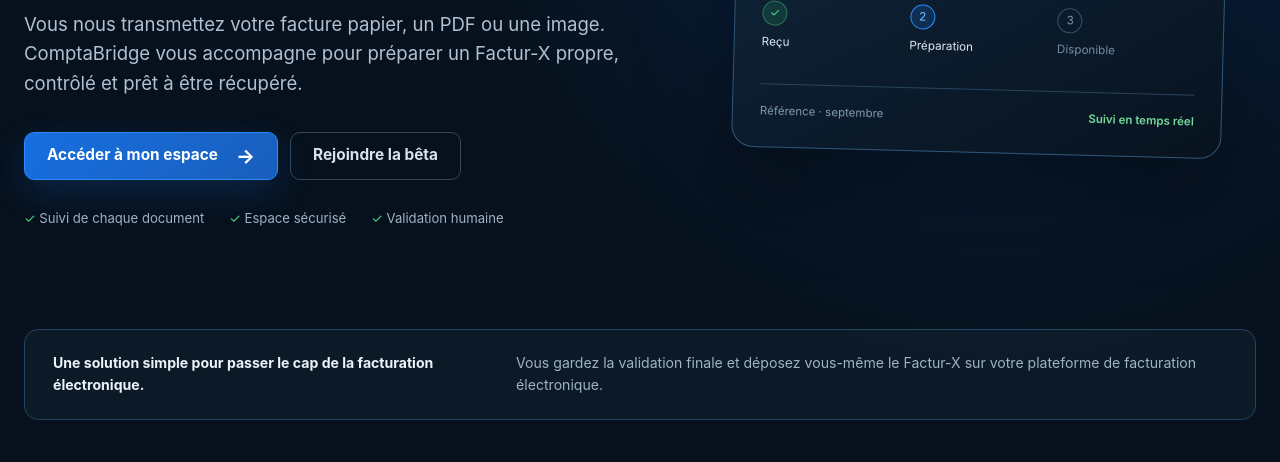
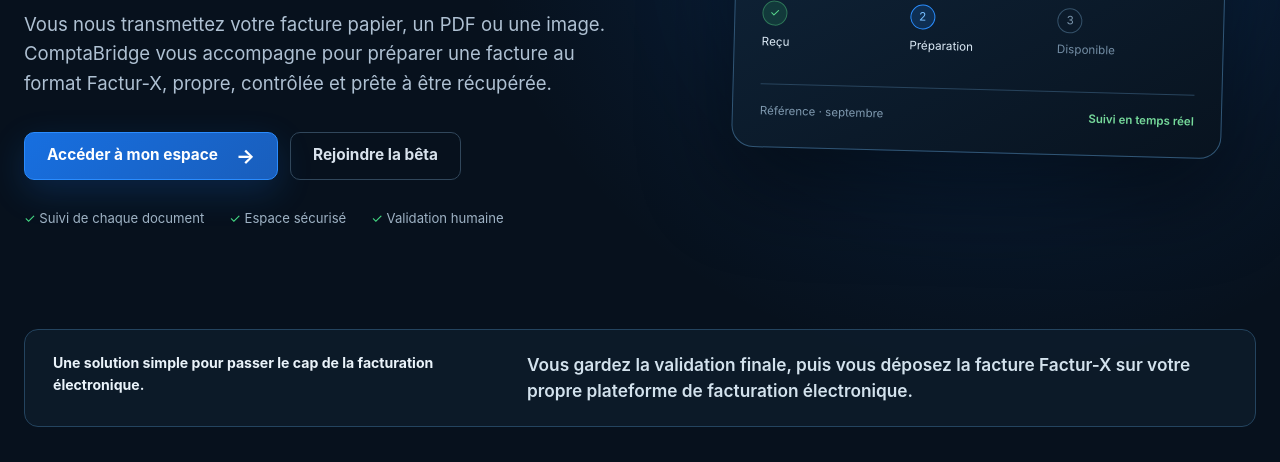
Before and after one commit to Kieran-co/CamptaBridgeweb, a plain HTML site: page index.html in a window 1280 px wide. Shown: the part 490-952 px from the top of the page. Drawn offline with Linux system fonts and the light colour scheme.

Commit message:
Corriger les accords Factur-X et agrandir la consigne

```diff
--- a/index.html
+++ b/index.html
@@ -18,15 +18,15 @@
   </header>
   <main>
     <section class="home-hero" id="accueil">
-      <div class="home-hero-copy"><span class="eyebrow"><span></span> Facturation électronique · bêta ouverte</span><h1>Vos factures prêtes pour le numérique.</h1><p class="home-lead">Vous nous transmettez votre facture papier, un PDF ou une image. ComptaBridge vous accompagne pour préparer un Factur-X propre, contrôlé et prêt à être récupéré.</p><div class="home-actions"><a class="button" href="compte.html">Accéder à mon espace <span aria-hidden="true">→</span></a><a class="button button-ghost" href="https://docs.google.com/forms/d/e/1FAIpQLScoOQ4Pph4gNU74KuM1IcTjTk-_RCNGPVYfymrvxnZJORHhJg/viewform?usp=publish-editor" target="_blank" rel="noopener">Rejoindre la bêta</a></div><div class="home-trust-line"><span>✓ Suivi de chaque document</span><span>✓ Espace sécurisé</span><span>✓ Validation humaine</span></div></div>
+      <div class="home-hero-copy"><span class="eyebrow"><span></span> Facturation électronique · bêta ouverte</span><h1>Vos factures prêtes pour le numérique.</h1><p class="home-lead">Vous nous transmettez votre facture papier, un PDF ou une image. ComptaBridge vous accompagne pour préparer une facture au format Factur-X, propre, contrôlée et prête à être récupérée.</p><div class="home-actions"><a class="button" href="compte.html">Accéder à mon espace <span aria-hidden="true">→</span></a><a class="button button-ghost" href="https://docs.google.com/forms/d/e/1FAIpQLScoOQ4Pph4gNU74KuM1IcTjTk-_RCNGPVYfymrvxnZJORHhJg/viewform?usp=publish-editor" target="_blank" rel="noopener">Rejoindre la bêta</a></div><div class="home-trust-line"><span>✓ Suivi de chaque document</span><span>✓ Espace sécurisé</span><span>✓ Validation humaine</span></div></div>
       <div class="home-hero-visual" aria-label="Aperçu du suivi des factures"><div class="hero-glow"></div><div class="invoice-preview-card"><div class="invoice-preview-top"><span class="preview-dot"></span><span>ESPACE FACTURES</span><span class="preview-pill">Sécurisé</span></div><div class="invoice-preview-heading"><div><small>DOCUMENT EN COURS</small><strong>Facture fournisseur</strong><span>facture-septembre.pdf</span></div><b>F-X</b></div><div class="preview-progress"><span></span></div><div class="preview-steps"><div class="done"><i>✓</i><span>Reçu</span></div><div class="active"><i>2</i><span>Préparation</span></div><div><i>3</i><span>Disponible</span></div></div><div class="preview-footer"><span>Référence · septembre</span><strong>Suivi en temps réel</strong></div></div></div>
     </section>
-    <section class="home-proof" aria-label="Positionnement"><strong>Une solution simple pour passer le cap de la facturation électronique.</strong><span>Vous gardez la validation finale et déposez vous-même le Factur-X sur votre plateforme de facturation électronique.</span></section>
+    <section class="home-proof" aria-label="Positionnement"><strong>Une solution simple pour passer le cap de la facturation électronique.</strong><span>Vous gardez la validation finale, puis vous déposez la facture Factur-X sur votre propre plateforme de facturation électronique.</span></section>
     <section class="home-section" id="service"><div class="home-section-heading"><span class="eyebrow">Le service</span><h2>Un accompagnement clair, du document reçu à la facture prête.</h2><p>ComptaBridge centralise les échanges avec vos clients et vous permet de traiter les factures sans perdre le fil.</p></div><div class="home-feature-grid"><article class="home-feature-card featured"><span class="feature-icon">01</span><h3>Réceptionner</h3><p>Le client dépose son document dans son espace. Vous le retrouvez dans votre file de traitement.</p><span class="feature-link">Document reçu <b>→</b></span></article><article class="home-feature-card"><span class="feature-icon">02</span><h3>Préparer</h3><p>Vous complétez les informations nécessaires et générez le Factur-X correspondant.</p><span class="feature-link">Préparation suivie <b>→</b></span></article><article class="home-feature-card"><span class="feature-icon">03</span><h3>Transmettre</h3><p>Le fichier final est remis au client dans son espace sécurisé, prêt à être récupéré.</p><span class="feature-link">Disponible pour le client <b>→</b></span></article></div></section>
     <section class="home-section home-workflow" id="parcours"><div class="workflow-copy"><span class="eyebrow">Un parcours visible</span><h2>Tout le monde sait où en est la facture.</h2><p>Les statuts se mettent à jour au fil des actions : réception, traitement, disponibilité puis récupération par le client.</p><a class="text-button" href="compte.html">Voir l’espace client →</a></div><div class="workflow-list"><div><span class="workflow-number received">1</span><div><strong>Reçu</strong><small>Le document est arrivé dans la file.</small></div><b>✓</b></div><div><span class="workflow-number processing">2</span><div><strong>En cours</strong><small>La préparation de la facture a commencé.</small></div><b>•</b></div><div><span class="workflow-number ready">3</span><div><strong>Disponible</strong><small>Le Factur-X a été déposé dans l’espace.</small></div><b>•</b></div><div><span class="workflow-number completed">4</span><div><strong>Terminé</strong><small>Le client a récupéré son document.</small></div><b>•</b></div></div></section>
     <section class="home-section" id="public"><div class="home-section-heading"><span class="eyebrow">Pour qui ?</span><h2>Un espace adapté à chaque rôle.</h2></div><div class="home-audience-grid"><article><span class="audience-label">Pour vos clients</span><h3>Déposer sans se perdre.</h3><p>Un espace simple pour transmettre une facture et récupérer le Factur-X une fois prêt.</p><a href="compte.html">Découvrir l’espace client →</a></article><article><span class="audience-label">Pour vous</span><h3>Piloter le traitement.</h3><p>Une vue d’ensemble sur les documents reçus, les dossiers en cours et les fichiers disponibles.</p><a href="administration.html">Voir l’espace administration →</a></article><article><span class="audience-label">Pour les cabinets</span><h3>Récupérer les documents autorisés.</h3><p>Un espace partenaire pour accéder uniquement aux Factur-X des entreprises attribuées.</p><a href="comptable.html">Voir l’espace comptable →</a></article></div></section>
     <section class="home-beta"><div><span class="eyebrow">Programme bêta</span><h2>Commencez avec vos premiers dossiers.</h2><p>Nous ouvrons progressivement le service à des entreprises et cabinets volontaires. Vos retours servent directement à améliorer le parcours.</p></div><div class="home-beta-actions"><a class="button" href="https://docs.google.com/forms/d/e/1FAIpQLScoOQ4Pph4gNU74KuM1IcTjTk-_RCNGPVYfymrvxnZJORHhJg/viewform?usp=publish-editor" target="_blank" rel="noopener">Demander un accès bêta</a><a class="button button-ghost" href="mailto:contact@comptabridge.fr?subject=ComptaBridge%20-%20facturation%20%C3%A9lectronique">Nous contacter</a></div></section>
-    <section class="home-final-cta"><div><span class="eyebrow"><span></span> ComptaBridge</span><h2>Une facture à préparer ?</h2><p>Créez votre espace et gardez une vue claire sur chaque étape.</p><small>Après récupération du Factur-X, vous devez le déposer vous-même sur votre plateforme de facturation électronique.</small></div><a class="button" href="compte.html">Ouvrir mon espace <span aria-hidden="true">→</span></a></section>
+    <section class="home-final-cta"><div><span class="eyebrow"><span></span> ComptaBridge</span><h2>Une facture à préparer ?</h2><p>Créez votre espace et gardez une vue claire sur chaque étape.</p><small>Après récupération, vous déposez la facture Factur-X sur votre propre plateforme de facturation électronique.</small></div><a class="button" href="compte.html">Ouvrir mon espace <span aria-hidden="true">→</span></a></section>
   </main>
   <footer class="home-footer"><img src="assets/comptabridge-logo.png" alt="ComptaBridge"><p>ComptaBridge — préparation et suivi des factures électroniques.</p><div><a href="legal/mentions-legales.html">Mentions légales</a><a href="legal/confidentialite.html">Confidentialité</a><a href="legal/cgv.html">CGV</a></div></footer>
 </body>
--- a/styles.css
+++ b/styles.css
@@ -568,13 +568,13 @@
 .preview-progress { height: 7px; margin: 34px 0 22px; overflow: hidden; border-radius: 10px; background: #1a3146; }.preview-progress span { display: block; width: 67%; height: 100%; border-radius: inherit; background: linear-gradient(90deg,#217fe8,#35d279); }
 .preview-steps { display: grid; grid-template-columns: repeat(3,1fr); gap: 9px; }.preview-steps div { display: grid; gap: 7px; color: #738da4; font-size: .73rem; }.preview-steps i { display: grid; place-items: center; width: 25px; height: 25px; border: 1px solid #35526a; border-radius: 50%; color: #7893aa; font-style: normal; }.preview-steps .done, .preview-steps .active { color: #dceaf6; }.preview-steps .done i { border-color: #2e7658; background: rgba(49,208,111,.15); color: #5bdd90; }.preview-steps .active i { border-color: #2b8eff; background: rgba(25,118,233,.2); color: #78bfff; }
 .preview-footer { display: flex; justify-content: space-between; gap: 12px; margin-top: 32px; padding-top: 17px; border-top: 1px solid #28445d; color: #7f99af; font-size: .72rem; }.preview-footer strong { color: #76d99b; font-weight: 600; }
-.home-proof { width: min(calc(100% - 48px), 1240px); margin: 0 auto; padding: 22px 28px; display: flex; justify-content: space-between; gap: 25px; border: 1px solid #24445f; border-radius: 14px; background: rgba(13,29,44,.78); color: #9eb2c5; font-size: .88rem; }.home-proof strong { color: #eaf3fa; }
+.home-proof { width: min(calc(100% - 48px), 1240px); margin: 0 auto; padding: 22px 28px; display: flex; justify-content: space-between; gap: 25px; border: 1px solid #24445f; border-radius: 14px; background: rgba(13,29,44,.78); color: #9eb2c5; font-size: .88rem; }.home-proof strong { color: #eaf3fa; }.home-proof span { max-width: 700px; color: #d3e2ed; font-size: 1.08rem; font-weight: 600; line-height: 1.5; }
 .home-section { width: min(calc(100% - 48px), 1120px); margin: auto; padding: 116px 0; }.home-section-heading { max-width: 700px; margin-bottom: 42px; }.home-section-heading h2, .workflow-copy h2, .home-beta h2, .home-final-cta h2 { margin: 14px 0 14px; font-size: clamp(2.35rem, 4.7vw, 4.25rem); line-height: 1.02; letter-spacing: -.055em; }.home-section-heading p, .workflow-copy p { color: #94aabd; font-size: 1.05rem; }
 .home-feature-grid { display: grid; grid-template-columns: repeat(3,1fr); gap: 15px; }.home-feature-card { min-height: 300px; display: flex; flex-direction: column; padding: 28px; border: 1px solid #213b52; border-radius: 17px; background: linear-gradient(145deg,rgba(15,34,53,.92),rgba(8,20,32,.98)); }.home-feature-card.featured { border-color: #2465a3; box-shadow: inset 0 3px #2385ed; }.feature-icon { color: #70b8ff; font-weight: 800; letter-spacing: .14em; }.home-feature-card h3 { margin: 52px 0 11px; font-size: 1.48rem; }.home-feature-card p { margin: 0; color: #90a7bb; font-size: .94rem; }.feature-link { margin-top: auto; padding-top: 28px; color: #71baff; font-size: .82rem; }.feature-link b { float: right; font-size: 1.15rem; }
 .home-workflow { display: grid; grid-template-columns: .9fr 1.1fr; align-items: center; gap: 80px; padding-top: 45px; }.workflow-copy .text-button { display: inline-block; margin-top: 16px; }.workflow-list { display: grid; gap: 10px; }.workflow-list > div { display: flex; align-items: center; gap: 15px; padding: 16px 18px; border: 1px solid #25425b; border-radius: 12px; background: rgba(12,29,45,.72); }.workflow-list > div > div { flex: 1; }.workflow-list strong, .workflow-list small { display: block; }.workflow-list small { color: #8098ad; font-size: .77rem; }.workflow-list > div > b { color: #5bdc91; }.workflow-number { display: grid; place-items: center; width: 36px; height: 36px; border-radius: 11px; font-weight: 800; }.workflow-number.received { background: rgba(148,163,184,.16); color: #cbd5e1; }.workflow-number.processing { background: rgba(245,158,11,.16); color: #fbbf24; }.workflow-number.ready { background: rgba(59,130,246,.16); color: #93c5fd; }.workflow-number.completed { background: rgba(34,197,94,.16); color: #6ee7a0; }
 .home-audience-grid { display: grid; grid-template-columns: repeat(3,1fr); gap: 15px; }.home-audience-grid article { padding: 29px; border-top: 2px solid #2a82e8; background: rgba(13,29,44,.64); }.home-audience-grid article:nth-child(2) { border-top-color: #36d279; }.home-audience-grid article:nth-child(3) { border-top-color: #a181ff; }.audience-label { color: #79b9ff; font-size: .72rem; font-weight: 800; letter-spacing: .14em; text-transform: uppercase; }.home-audience-grid h3 { margin: 22px 0 10px; font-size: 1.4rem; }.home-audience-grid p { min-height: 72px; color: #91a7ba; font-size: .9rem; }.home-audience-grid a { color: #76baff; font-size: .86rem; }
 .home-beta { width: min(calc(100% - 48px), 1120px); margin: 0 auto 100px; padding: 47px 52px; display: flex; align-items: center; justify-content: space-between; gap: 35px; border: 1px solid #29567a; border-radius: 20px; background: linear-gradient(110deg,rgba(17,50,77,.96),rgba(10,29,46,.96)); }.home-beta h2 { margin-bottom: 10px; font-size: clamp(2rem, 4vw, 3.3rem); }.home-beta p { max-width: 600px; margin: 0; color: #a2b8ca; }.home-beta-actions { display: flex; flex-wrap: wrap; gap: 10px; }
-.home-final-cta { width: min(calc(100% - 48px), 1120px); margin: 0 auto 100px; padding: 52px 58px; display: flex; align-items: center; justify-content: space-between; gap: 25px; border: 1px solid #24445f; border-radius: 20px; background: rgba(10,24,38,.72); }.home-final-cta h2 { margin: 10px 0 5px; font-size: clamp(2rem, 4vw, 3.4rem); }.home-final-cta p { margin: 0 0 10px; color: #91a7ba; }.home-final-cta small { display: block; max-width: 620px; color: #b7c9d8; line-height: 1.5; }
+.home-final-cta { width: min(calc(100% - 48px), 1120px); margin: 0 auto 100px; padding: 52px 58px; display: flex; align-items: center; justify-content: space-between; gap: 25px; border: 1px solid #24445f; border-radius: 20px; background: rgba(10,24,38,.72); }.home-final-cta h2 { margin: 10px 0 5px; font-size: clamp(2rem, 4vw, 3.4rem); }.home-final-cta p { margin: 0 0 10px; color: #91a7ba; }.home-final-cta small { display: block; max-width: 620px; color: #d3e2ed; font-size: 1.02rem; font-weight: 600; line-height: 1.5; }
 .home-footer { width: min(calc(100% - 48px), 1240px); margin: auto; padding: 30px 0 42px; display: flex; align-items: center; gap: 22px; border-top: 1px solid rgba(157,176,196,.14); color: #8095a8; font-size: .8rem; }.home-footer img { width: 150px; height: 40px; object-fit: contain; object-position: left; }.home-footer p { margin: 0; }.home-footer div { display: flex; gap: 15px; margin-left: auto; }.home-footer a:hover { color: #fff; }
 @media (max-width: 820px) { .home-nav nav > a:not(.button) { display: none; }.home-hero { grid-template-columns: 1fr; gap: 42px; padding-top: 66px; }.home-hero-visual { min-height: 350px; }.home-feature-grid, .home-audience-grid { grid-template-columns: 1fr; }.home-feature-card { min-height: 240px; }.home-workflow { grid-template-columns: 1fr; gap: 34px; }.home-beta, .home-final-cta { align-items: flex-start; flex-direction: column; }.home-footer { align-items: flex-start; flex-wrap: wrap; }.home-footer div { width: 100%; margin-left: 0; } }
 @media (max-width: 560px) { .home-nav, .home-hero, .home-proof, .home-section, .home-beta, .home-final-cta, .home-footer { width: min(calc(100% - 28px), 1120px); }.home-nav { min-height: 70px; }.home-brand img { width: 150px; }.home-hero h1 { font-size: 3.35rem; }.home-hero { padding-top: 52px; }.home-proof { display: grid; gap: 7px; padding: 17px; }.invoice-preview-card { padding: 20px; }.home-beta, .home-final-cta { padding: 30px 24px; margin-bottom: 60px; }.home-section { padding: 76px 0; }.home-actions .button { width: 100%; }.home-footer { display: grid; gap: 10px; } }
```
